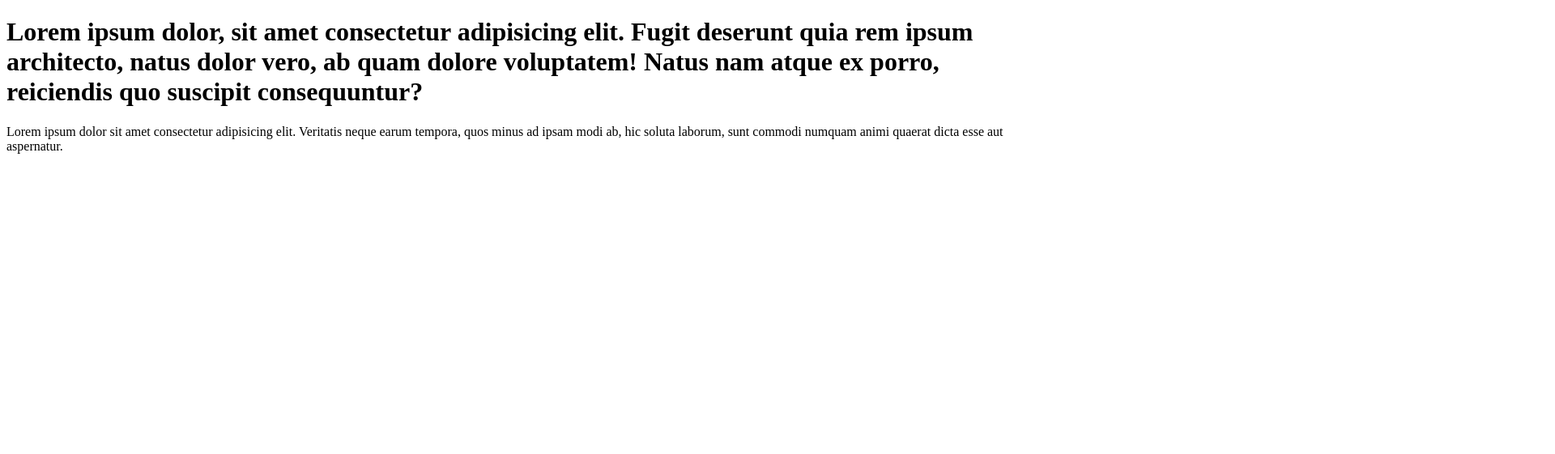
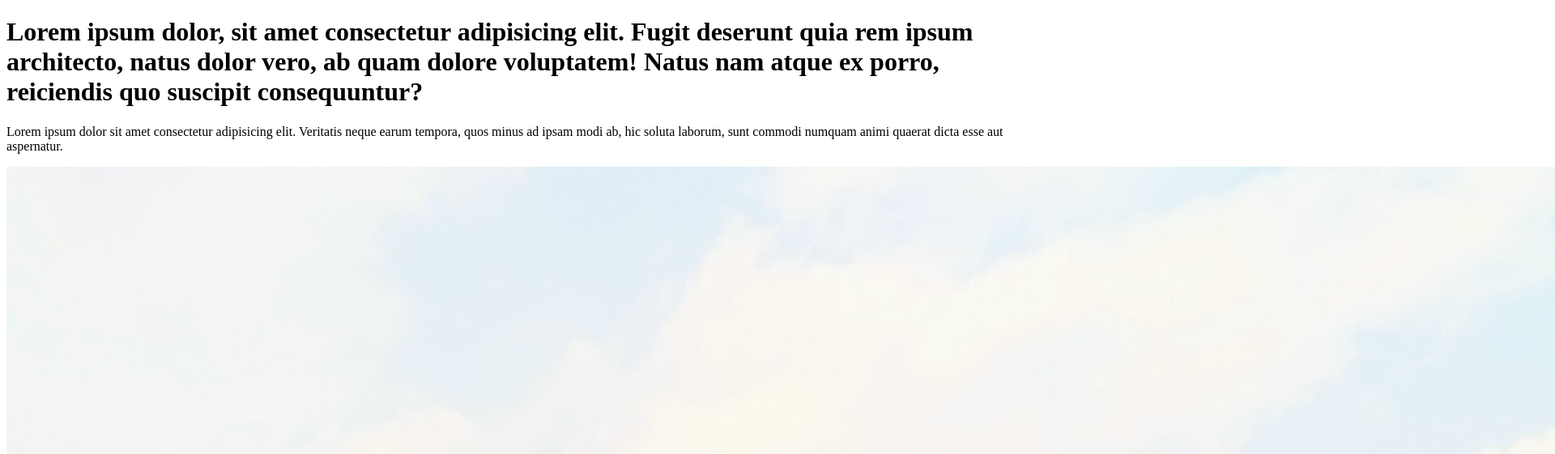
Before and after one commit to badhon-mostafiz/advance-git-third-ripo, a plain HTML site: page index.html in a window 1280 px wide. Shown: the top 561 px of the page at 81% size, 1920 px wide, since content can reach past the window. Drawn offline with Linux system fonts and the light colour scheme.

Commit message:
image add

```diff
--- a/index.html
+++ b/index.html
@@ -9,5 +9,6 @@
 <body>
     <h1>Lorem ipsum dolor, sit amet consectetur adipisicing elit. Fugit deserunt quia rem ipsum architecto, natus dolor vero, ab quam dolore voluptatem! Natus nam atque ex porro, reiciendis quo suscipit consequuntur?</h1>
     <p>Lorem ipsum dolor sit amet consectetur adipisicing elit. Veritatis neque earum tempora, quos minus ad ipsam modi ab, hic soluta laborum, sunt commodi numquam animi quaerat dicta esse aut aspernatur.</p>
+    <img src="IMG_20201204_224430_779.jpg" alt="an image">
 </body>
 </html>
```
Also changed, not shown: IMG_20201204_224430_779.jpg (added).
